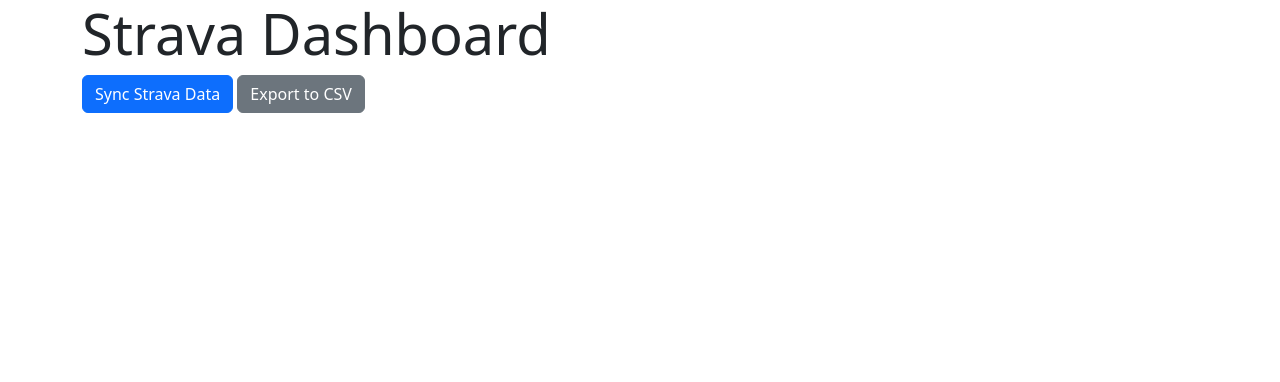
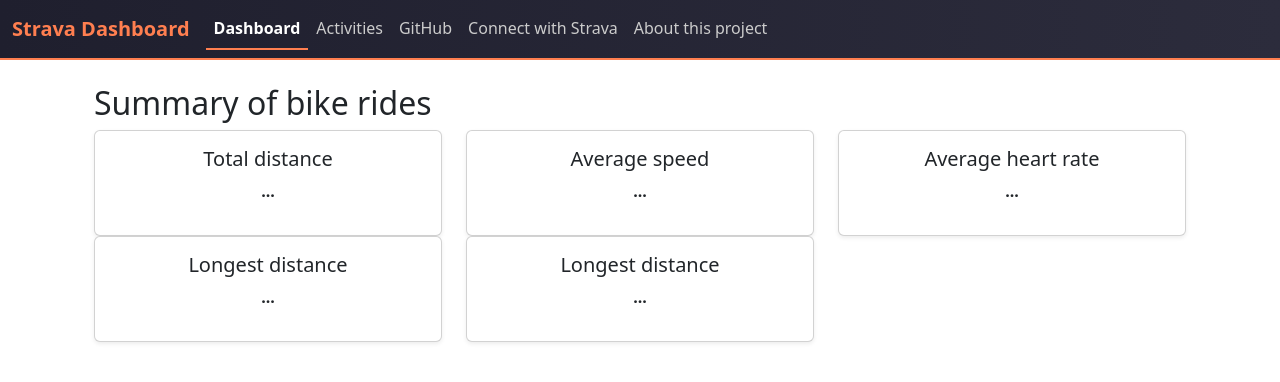
Before and after one commit to loiksv342/Strava-Dashboard, a Flask app: template templates/dashboard.html in a window 1280 px wide. Shown: the top 382 px of the page. Run offline with Flask 3, Linux system fonts and the light colour scheme; the template is opened without the code that fills it, so the values that code supplies are empty.

Commit message:
Added a few modifications

```diff
--- a/app.py
+++ b/app.py
@@ -1,31 +1,52 @@
-from flask import Flask, request, redirect
-from flask import jsonify
+from flask import Flask, request, redirect, render_template, jsonify, session
+from dotenv import load_dotenv
 import os
 import requests
+import pandas as pd
+import time
+
+# === Załaduj dane z .env ===
+load_dotenv()
+
+STRAVA_CLIENT_ID = os.getenv("STRAVA_CLIENT_ID")
+STRAVA_CLIENT_SECRET = os.getenv("STRAVA_CLIENT_SECRET")
+
 app = Flask(__name__)
+app.secret_key = "jakiś_super_sekret"
 
-# === Autoryzacja ===
+# === Strona główna ===
+@app.route('/')
+def index():
+    access_token = get_valid_token()
+    if not access_token:
+        return redirect('/authorize')
+    else:
+        return redirect('/dashboard')
+
+@app.route('/about_project')
+def about_project():
+    return render_template('about_project.html')
+
+# === Autoryzacja Strava ===
 @app.route('/authorize')
 def authorize():
-    client_id = os.getenv('STRAVA_CLIENT_ID')
-    redirect_url = "http://127.0.0.1:5000/authorized"
     auth_url = (
-        f"https://www.strava.com/oauth/authorize?client_id={client_id}"
-        f"&response_type=code&redirect_uri={redirect_url}"
+        f"https://www.strava.com/oauth/authorize?client_id={STRAVA_CLIENT_ID}"
+        f"&response_type=code&redirect_uri=http://127.0.0.1:5000/authorized"
         f"&approval_prompt=auto&scope=activity:read_all"
     )
-    print("debug: auth_url: ", auth_url)
+    print("debug: auth_url:", auth_url)
     return redirect(auth_url)
 
-# === Callback po autoryzacji ===
+# === Po autoryzacji: zapis tokenów ===
 @app.route('/authorized')
 def authorized():
     code = request.args.get("code")
     response = requests.post(
         "https://www.strava.com/oauth/token",
         data={
-            "client_id": os.getenv("STRAVA_CLIENT_ID"),
-            "client_secret": os.getenv("STRAVA_CLIENT_SECRET"),
+            "client_id": STRAVA_CLIENT_ID,
+            "client_secret": STRAVA_CLIENT_SECRET,
             "code": code,
             "grant_type": "authorization_code"
         }
@@ -37,38 +58,141 @@
     if "access_token" not in token_data:
         return f"Token exchange failed: {token_data}"
 
-    access_token = token_data["access_token"]
+    session["access_token"] = token_data["access_token"]
+    session["refresh_token"] = token_data["refresh_token"]
+    session["expires_at"] = token_data["expires_at"]
 
-    # Możesz dodać tu zapis tokenów do pliku/bazy
-    return f"Authorized! Access Token: {access_token}"
+    return redirect('/dashboard')
 
-# === Pobieranie aktywności ===
-def get_activities(access_token):
-    response = requests.get(
-        "https://www.strava.com/api/v3/athlete/activities",
-        headers={"Authorization": f"Bearer {access_token}"}
-    )
-    activities = response.json()
-    print("DEBUG activities:", activities)
-    return activities
+# === Automatyczne odświeżanie tokena ===
+def get_valid_token():
+    access_token = session.get("access_token")
+    refresh_token = session.get("refresh_token")
+    expires_at = session.get("expires_at")
+
+    if not access_token or not refresh_token or not expires_at:
+        return None
+
+    if time.time() > expires_at:
+        print("Access token expired. Refreshing...")
+
+        response = requests.post(
+            "https://www.strava.com/oauth/token",
+            data={
+                "client_id": STRAVA_CLIENT_ID,
+                "client_secret": STRAVA_CLIENT_SECRET,
+                "grant_type": "refresh_token",
+                "refresh_token": refresh_token
+            }
+        )
+
+        if response.status_code != 200:
+            print("❌ Błąd podczas odświeżania tokena:", response.text)
+            return None
+
+        token_data = response.json()
+        if "access_token" not in token_data:
+            print("❌ Brak tokena w odpowiedzi:", token_data)
+            return None
+
+        session["access_token"] = token_data["access_token"]
+        session["refresh_token"] = token_data["refresh_token"]
+        session["expires_at"] = token_data["expires_at"]
+
+        print("✅ Access token refreshed.")
+        return session["access_token"]
+
+    return access_token
+
+# === Aktywności ===
+@app.route('/activities')
+def activities():
+    access_token = get_valid_token()
+    if not access_token:
+        return redirect('/authorize')
+    activities = get_activities(access_token)
+    bike_activities = get_activities(access_token, sport_type="Ride")
+
+    # DEBUG – sprawdź co zawiera bike_activities
+    print("DEBUG TYPE:", type(bike_activities))
+    print("DEBUG FIRST ITEM:", bike_activities[0] if isinstance(bike_activities, list) else bike_activities)
+
+    if not isinstance(bike_activities, list):
+        return "Błąd: dane nie są listą aktywności"
+
+    total_distance_km = sum(activity.get("distance", 0) for activity in bike_activities) / 1000
+    total_time_hours = sum(activity.get("moving_time", 0) for activity in bike_activities) / 3600
+    average_speed_kmh = total_distance_km / total_time_hours if total_time_hours > 0 else 0
+    hr_values = [activity.get("average_heartrate") for activity in bike_activities if activity.get("average_heartrate") is not None]
+    run_activities = get_activities(access_token, sport_type="Run")
+    average_heart_rate = sum(hr_values) / len(hr_values) if hr_values else 0
+    longest_distance_bike = max(activity.get("distance", 0) for activity in bike_activities) / 1000
+
+    preview = [{
+        "name": activity.get("name"),
+        "distance": activity.get("distance", 0),
+        "average_speed": activity.get("average_speed", 0),
+        "start_date": activity.get("start_date", "")
+    } for activity in bike_activities]
+
+    return jsonify({
+        "summary": {
+            "total_distance_km": round(total_distance_km, 2),
+            "average_speed_kmh": round(average_speed_kmh, 2),
+            "average_heart_rate_bpm": round(average_heart_rate, 1),
+            "longest_distance_bike": round(longest_distance_bike, 2),
+        },
+        "preview": preview
+    })
 
 
-@app.route('/activities')
-def show_activities():
-    access_token = "d29bfc9e780d1c4ccc319999b38fdb3e8fb76806"  # testowo
-    activities = get_activities(access_token)
-    preview = []
-    for act in activities[:10]:
-        preview.append({
-            "name": act["name"],
-            "distance": act["distance"],
-            "type": act["type"],
-            "moving_time": act["moving_time"],
-            "average_speed": act["average_speed"],
-            "start_date": act["start_date"],
-            "effort": act["effort"],
-            "has_heartrate": act["has_heartrate"],
-            "average_heartrate": act["average_heartrate"],
-            "max_heartrate": act["max_heartrate"],
-        })
-    return jsonify(preview)
+@app.route('/dashboard')
+def dashboard():
+    access_token = get_valid_token()
+    if not access_token:
+        return redirect('/authorize')
+    return render_template('dashboard.html')
+
+# === Pobieranie aktywności ze Strava API ===
+def get_activities(access_token, max_pages=5, per_page=100, sport_type=None):
+    all_activities = []
+
+    for page in range(1, max_pages + 1):
+        response = requests.get(
+            "https://www.strava.com/api/v3/athlete/activities",
+            headers={"Authorization": f"Bearer {access_token}"},
+            params={"per_page": per_page, "page": page}
+        )
+
+        if response.status_code != 200:
+            print(f"❌ Błąd API (strona {page}): {response.status_code} - {response.text}")
+            break
+
+        try:
+            page_activities = response.json()
+        except Exception as e:
+            print(f"❌ Nie można sparsować odpowiedzi JSON: {e}")
+            print(f"Treść odpowiedzi: {response.text}")
+            break
+
+        print(f"📦 Strona {page}: pobrano {len(page_activities)} aktywności")
+
+        if not isinstance(page_activities, list) or not page_activities:
+            break
+
+        # 👇 Filtrowanie po sport_type, jeśli podano
+        if sport_type:
+            page_activities = [a for a in page_activities if a.get("sport_type") == sport_type]
+
+        all_activities.extend(page_activities)
+
+    print(f"✅ Łącznie pobrano {len(all_activities)} aktywności{' typu ' + sport_type if sport_type else ''}")
+
+    return all_activities
+@app.route('/logout')
+def logout():
+    session.clear()
+    return redirect('/')
+
+if __name__ == '__main__':
+    app.run(debug=True, port=1234)
--- /dev/null
+++ b/static/css/style.css
@@ -0,0 +1,58 @@
+.custom-navbar {
+    background: linear-gradient(to right, #1f1f2e, #2c2c3c); /* granatowy gradient */
+    border-bottom: 2px solid #ff7f50; /* koralowa linia */
+  }
+
+  .custom-navbar .nav-link {
+    color: #ccc;
+    transition: all 0.2s ease-in-out;
+  }
+
+  /* Styles for the .custom-navbar .nav-link:hover and .custom-navbar .nav-link:focus
+   to change text color to white, apply a coral semi-transparent background, and
+   round the corners with a border-radius on hover or focus states */
+  .custom-navbar .nav-link:hover,
+  .custom-navbar .nav-link:focus {
+    color: #ffffff;
+    background-color: rgba(255, 127, 80, 0.15); /* koralowy hover */
+    border-radius: 6px;
+  }
+
+  .custom-navbar .nav-link.active {
+    color: #fff;
+    font-weight: bold;
+    border-bottom: 2px solid #ff7f50;
+  }
+
+  .navbar-brand {
+    color: #ff7f50 !important; /* koralowy brand */
+    font-weight: 600;
+  }
+
+  .bg-image {
+    position: fixed;
+    top: 0;
+    left: 0;
+    width: 100vw;
+    height: 100vh;
+    background-image: url("https://wallpapercrafter.com/sizes/3840x2160/201338-cycling-at-east-coast-park.jpg");
+    background-position: center;
+    background-repeat: no-repeat;
+    background-size: cover;
+    z-index: -1; /* Tło z tyłu */
+  }
+  .bg-text {
+    position: relative;
+    z-index: 2;
+    margin-top: 80px; /* żeby nie zachodziło na navbar */
+    background-color: rgba(0,0,0, 0.4);
+    color: white;
+    border: 3px solid #f1f1f1;
+    width: 80%;
+    max-width: 800px;
+    padding: 20px;
+    margin-left: auto;
+    margin-right: auto;
+    text-align: center;
+    border-radius: 12px;
+  }
--- /dev/null
+++ b/static/js/script.js
@@ -0,0 +1,13 @@
+fetch("/activities")
+    .then(response => response.json())
+    .then(data => {
+      const summary = data.summary;
+
+      document.getElementById("total_distance").textContent = summary.total_distance_km + " km";
+      document.getElementById("average_speed").textContent = summary.average_speed_kmh + " km/h";
+      document.getElementById("average_hr").textContent = summary.average_heart_rate_bpm + " bpm";
+      document.getElementById("longest_distance_bike").textContent = summary.longest_distance_bike + " km";
+    })
+    .catch(error => {
+      console.error("Błąd podczas pobierania danych:", error);
+    });
--- a/templates/dashboard.html
+++ b/templates/dashboard.html
@@ -1,18 +1,83 @@
 <!DOCTYPE html>
 <html lang="en">
-<head>
-    <meta charset="UTF-8">
-    <meta name="viewport" content="width=device-width, initial-scale=1.0">
-    <link href="https://cdn.jsdelivr.net/npm/bootstrap@5.3.7/dist/css/bootstrap.min.css" rel="stylesheet" integrity="sha384-LN+7fdVzj6u52u30Kp6M/trliBMCMKTyK833zpbD+pXdCLuTusPj697FH4R/5mcr" crossorigin="anonymous">
     <title>Strava Dashboard</title>
-</head>
+    <meta charset="utf-8">
+    <meta name="viewport" content="width=device-width, initial-scale=1">
+
+    <!-- Bootstrap 5 -->
+    <link href="https://cdn.jsdelivr.net/npm/bootstrap@5.3.2/dist/css/bootstrap.min.css" rel="stylesheet">
+    <script src="https://cdn.jsdelivr.net/npm/bootstrap@5.3.2/dist/js/bootstrap.bundle.min.js"></script>
+
+    <!-- Twój CSS -->
+    <link rel="stylesheet" href="{{ url_for('static', filename='css/style.css') }}">
+  </head>
 <body>
-    <div class="container">
-        <h1 class="display-4">Strava Dashboard</h1>
-        <button type="button" class="btn btn-primary">Sync Strava Data</button>
-        <button type="button" class="btn btn-secondary">Export to CSV</button>
-    </div>
+    <nav class="navbar navbar-expand-lg custom-navbar">
+        <div class="container-fluid">
+          <a class="navbar-brand" href="/">Strava Dashboard</a>
+          <button class="navbar-toggler bg-secondary" type="button" data-bs-toggle="collapse" data-bs-target="#navbarMain"
+                  aria-controls="navbarMain" aria-expanded="false" aria-label="Toggle navigation">
+            <span class="navbar-toggler-icon"></span>
+          </button>
 
-    <script src="https://cdn.jsdelivr.net/npm/bootstrap@5.3.7/dist/js/bootstrap.bundle.min.js" integrity="sha384-MrcW6ZMFYlzcLA8Nl+NtUVF0sA7MsXsP1UyJoMp4YLEuNSfAP+JcXn/tWtIaxVXM" crossorigin="anonymous"></script>
+          <div class="collapse navbar-collapse" id="navbarMain">
+            <ul class="navbar-nav me-auto mb-2 mb-lg-0">
+              <li class="nav-item">
+                <a class="nav-link active" aria-current="page" href="/dashboard">Dashboard</a>
+              </li>
+              <li class="nav-item">
+                <a class="nav-link" href="/activities">Activities</a>
+              </li>
+              <li class="nav-item">
+                <a class="nav-link" href="https://github.com/loiksv342" target="_blank">GitHub</a>
+              </li>
+              <li class="nav-item">
+                <a class="nav-link" href="/authorize">Connect with Strava</a>
+              </li>
+              <li>
+                <a class="nav-link" href="/about_project">About this project</a>
+              </li>
+            </ul>
+          </div>
+        </div>
+      </nav>
+      <div class="container">
+        <div class="container mt-4">
+          <h2>Summary of bike rides</h2>
+          <div class="row text-center">
+            <div class="col-md-4">
+              <div class="card p-3 shadow-sm">
+                <h5>Total distance</h5>
+                <p><strong id="total_distance">...</strong></p>
+              </div>
+            </div>
+            <div class="col-md-4">
+              <div class="card p-3 shadow-sm">
+                <h5>Average speed</h5>
+                <p><strong id="average_speed">...</strong></p>
+              </div>
+            </div>
+            <div class="col-md-4">
+              <div class="card p-3 shadow-sm">
+                <h5>Average heart rate</h5>
+                <p><strong id="average_hr">...</strong></p>
+              </div>
+            </div>
+            <div class="col-md-4">
+              <div class="card p-3 shadow-sm">
+                <h5>Longest distance</h5>
+                <p><strong id="longest_distance_bike">...</strong></p>
+              </div>
+            </div>
+            <div class="col-md-4">
+              <div class="card p-3 shadow-sm">
+                <h5>Longest distance</h5>
+                <p><strong id="longest_distance_bike">...</strong></p>
+              </div>
+            </div>
+          </div>
+        </div>
+      </div>
+      <script src="{{ url_for('static', filename='js/script.js') }}"></script>
 </body>
 </html>
```
Also changed, not shown: templates/about_project.html (added, +62 -0 lines), activities.csv (added), 5 other files.
